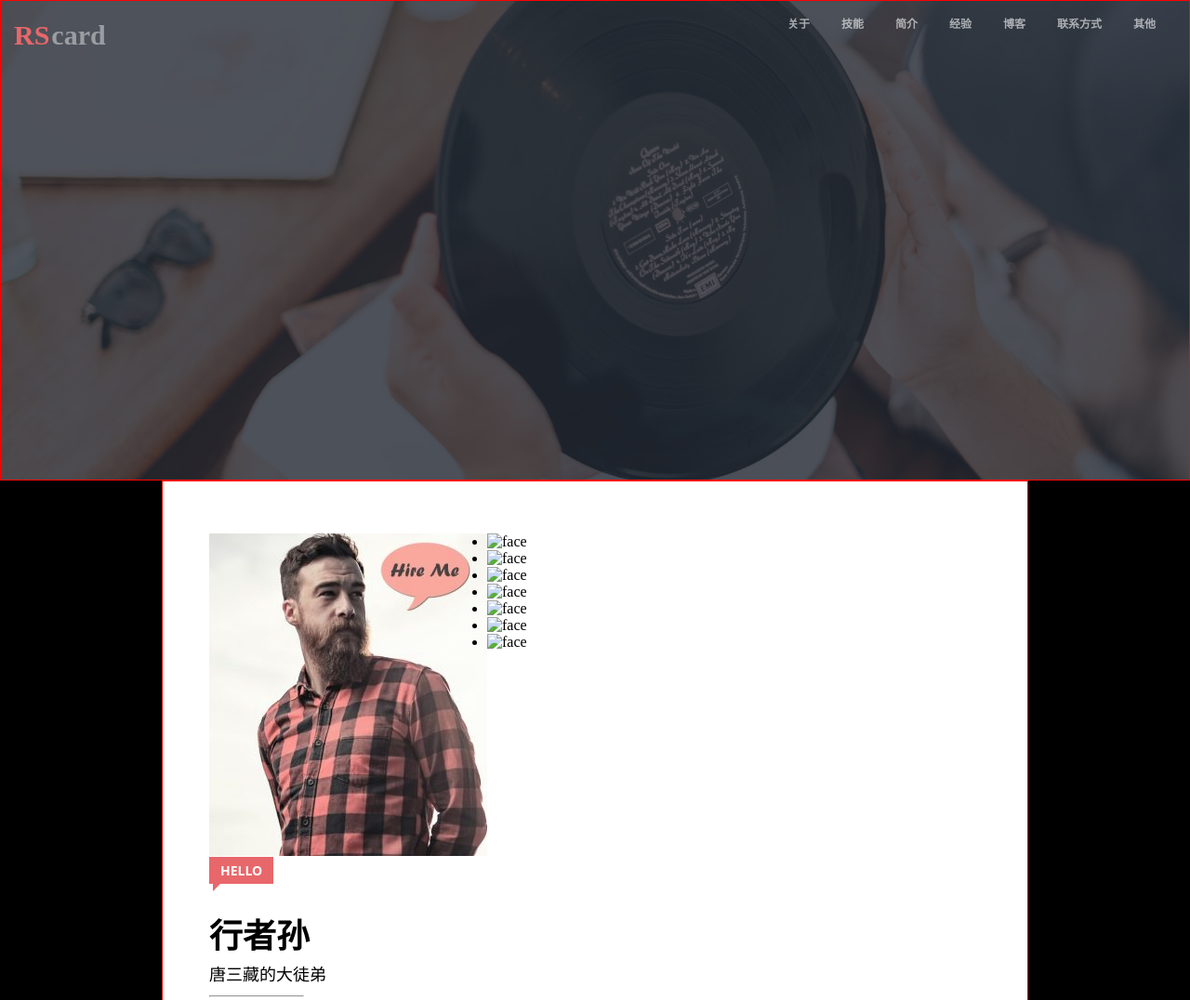
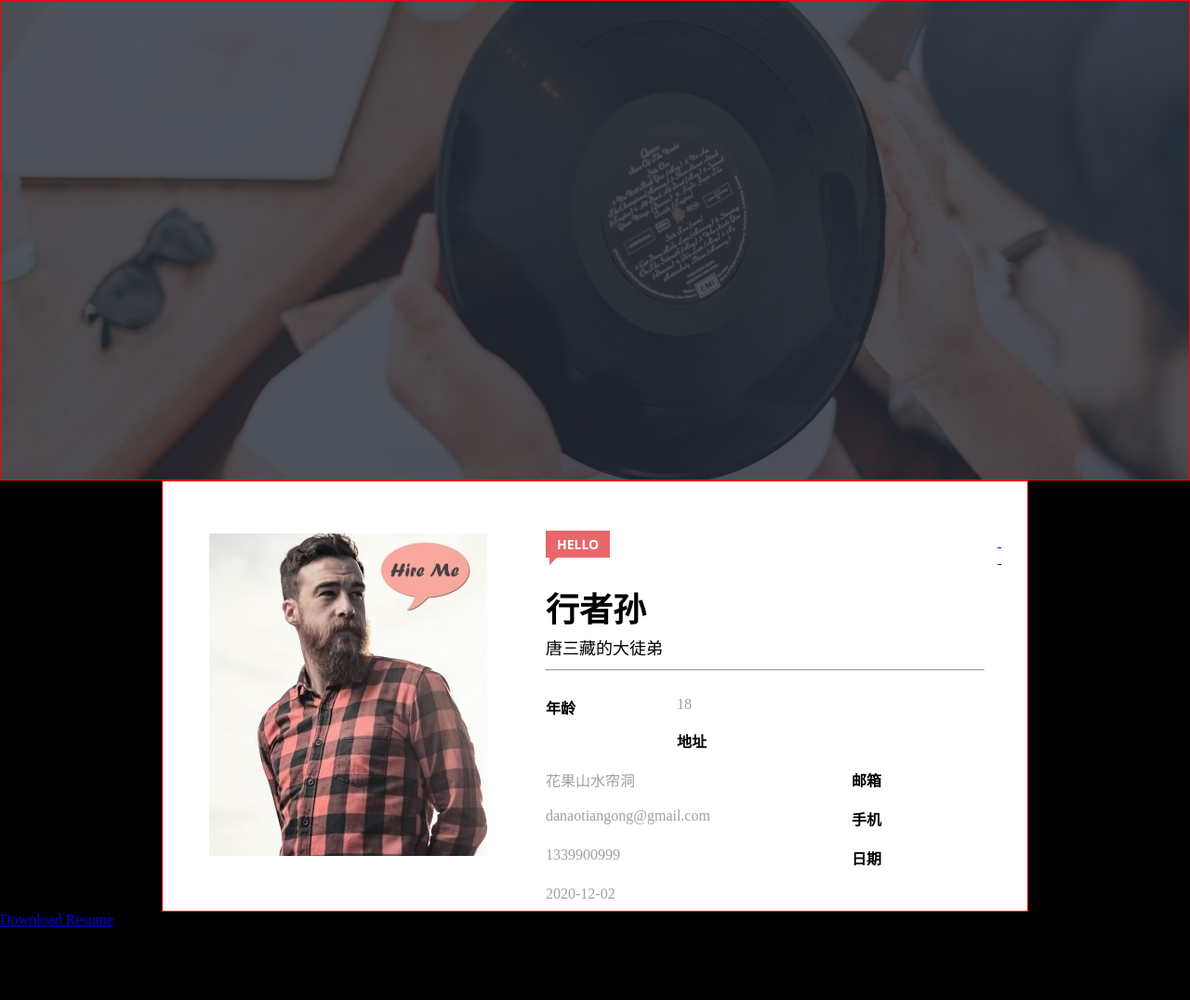
Before and after one commit to hejianxinsir/local0614, a plain HTML site: page index.html in a window 1280 px wide. Shown: the top 1076 px of the page at 93% size. Drawn offline with Linux system fonts and the light colour scheme.

Commit message:
06151047

```diff
--- a/css/style.css
+++ b/css/style.css
@@ -78,12 +78,12 @@ main .myCard{
 }
 main .myPhoto{
     float: left;
-    /*margin-right: 63px;*/
+    margin-right: 63px;
 }
 main .profile{
     float: left;
     margin-top: 2px;
-    /*width: 470px*/
+    width: 470px
 }
 main .welcome{
     color: white;
@@ -113,7 +113,7 @@ main .profile p{
     font-size: 18px;
 }
 main .profile hr{
-    width: 100px;
+    width: 470px;
     margin-top: 11px;
     margin-bottom: 18px;
     color: #e2e2e2;
@@ -130,3 +130,6 @@ main .profile dd{
     width: 70%;
     color: #9da0a7;
 }
+main .myCard footer{
+
+}
--- a/index.html
+++ b/index.html
@@ -4,23 +4,18 @@
     <meta charset="UTF-8">
     <title>Title</title>
     <link rel="stylesheet" href="./css/style.css">
+    <script src="//at.alicdn.com/t/font_1243866_f4sokyt24sj.js"></script>
+    <style type="text/css">
+        .icon {
+           width: 1em; height: 1em;
+           vertical-align: -0.15em;
+           fill: currentColor;
+           overflow: hidden;
+        }
+    </style>
 </head>
 <body>
     <div class="topNavBar clearfix">
-        <a href="#">
-            <span class="rs">RS</span><span class="card">card</span>
-        </a>
-        <nav style="float: right">
-            <ul class="clearfix">
-                <li><a href="#">其他</a></li>
-                <li><a href="#">联系方式</a></li>
-                <li><a href="#">博客</a></li>
-                <li><a href="#">经验</a></li>
-                <li><a href="#">简介</a></li>
-                <li><a href="#">技能</a></li>
-                <li><a href="#">关于</a></li>
-            </ul>
-        </nav>
     </div>
     <div class="topBanner"><div class="mask"></div></div>
     <main>
@@ -44,17 +39,33 @@
                     <dd>2020-12-02</dd>
                 </dl>
             </div>
-            <section>
-                <ul>
-                    <li><img src="#" alt="face"</li>
-                    <li><img src="#" alt="face"</li>
-                    <li><img src="#" alt="face"</li>
-                    <li><img src="#" alt="face"</li>
-                    <li><img src="#" alt="face"</li>
-                    <li><img src="#" alt="face"</li>
-                    <li><img src="#" alt="face"</li>
-                </ul>
-            </section>
+            <footer class="media">
+                <a href="#">
+                    <svg class="icon" aria-hidden="true">
+                            <use xlink:href="#icon-google"></use>
+                    </svg>
+                </a>
+                <a href="#">
+                    <svg class="icon" aria-hidden="true">
+                            <use xlink:href="#icon-twitter"></use>
+                    </svg>
+                </a>
+                <a href="#">
+                    <svg class="icon" aria-hidden="true">
+                            <use xlink:href="#icon-weibo"></use>
+                    </svg>
+                </a>
+                <a href="#">
+                    <svg class="icon" aria-hidden="true">
+                            <use xlink:href="#icon-instagram"></use>
+                    </svg>
+                </a>
+                <a href="#">
+                    <svg class="icon" aria-hidden="true">
+                            <use xlink:href="#icon-facebook"></use>
+                    </svg>
+                </a>
+            </footer>
         <div>
     </main>
     <div class="download"><a href="#">Download Resume</a></div>
```
